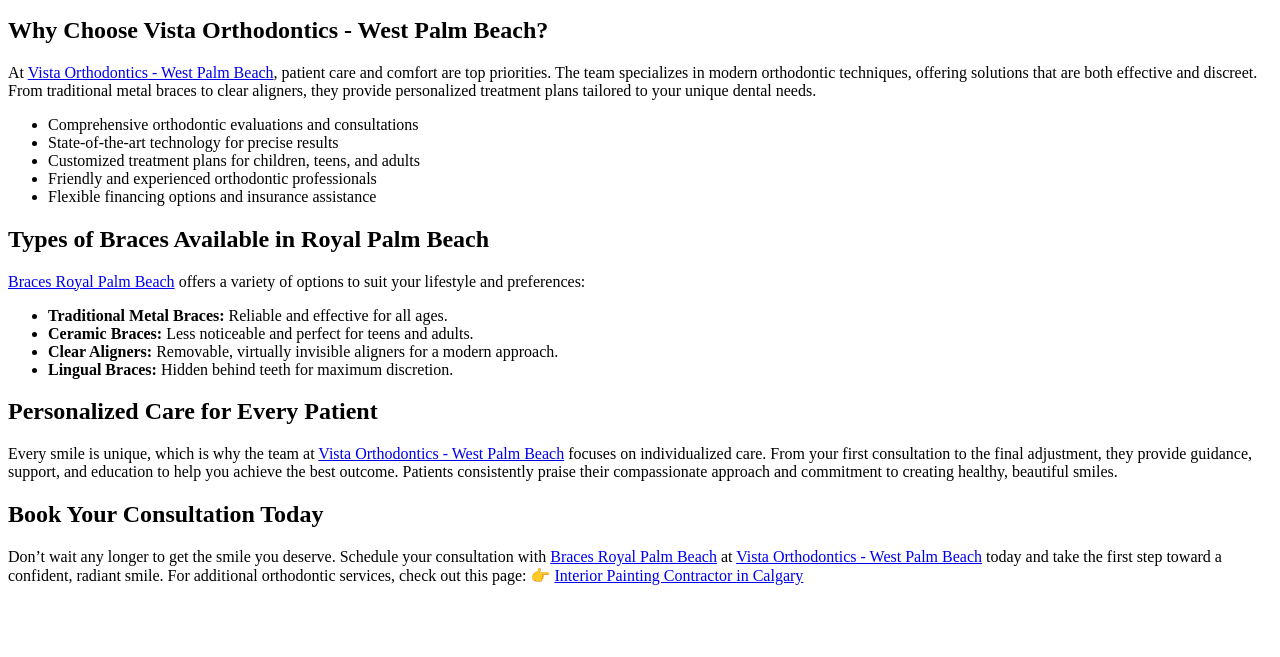
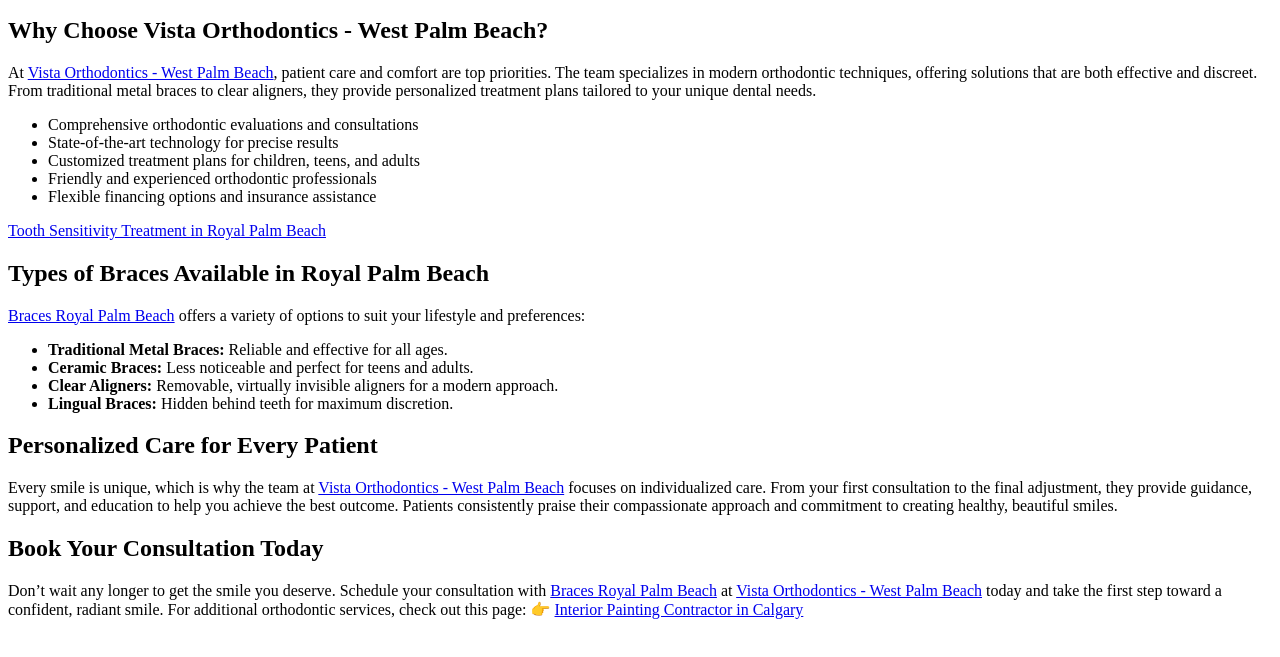
Before and after one commit to vistaroyalpalm/Braces-Royal-Palm-Beach, a plain HTML site: page index.html in a window 1280 px wide. Shown: the part 137-794 px from the top of the page. Drawn offline with Linux system fonts and the light colour scheme.

Commit message:
Update index.html

```diff
--- a/index.html
+++ b/index.html
@@ -32,6 +32,7 @@
         <li>Friendly and experienced orthodontic professionals</li>
         <li>Flexible financing options and insurance assistance</li>
     </ul>
+<a href="ttps://vistaroyalpalmbeach.codeberg.page/toothsensitivitytreatment/" target="_blank">Tooth Sensitivity Treatment in Royal Palm Beach</a>
 
     <h2>Types of Braces Available in Royal Palm Beach</h2>
 
```
